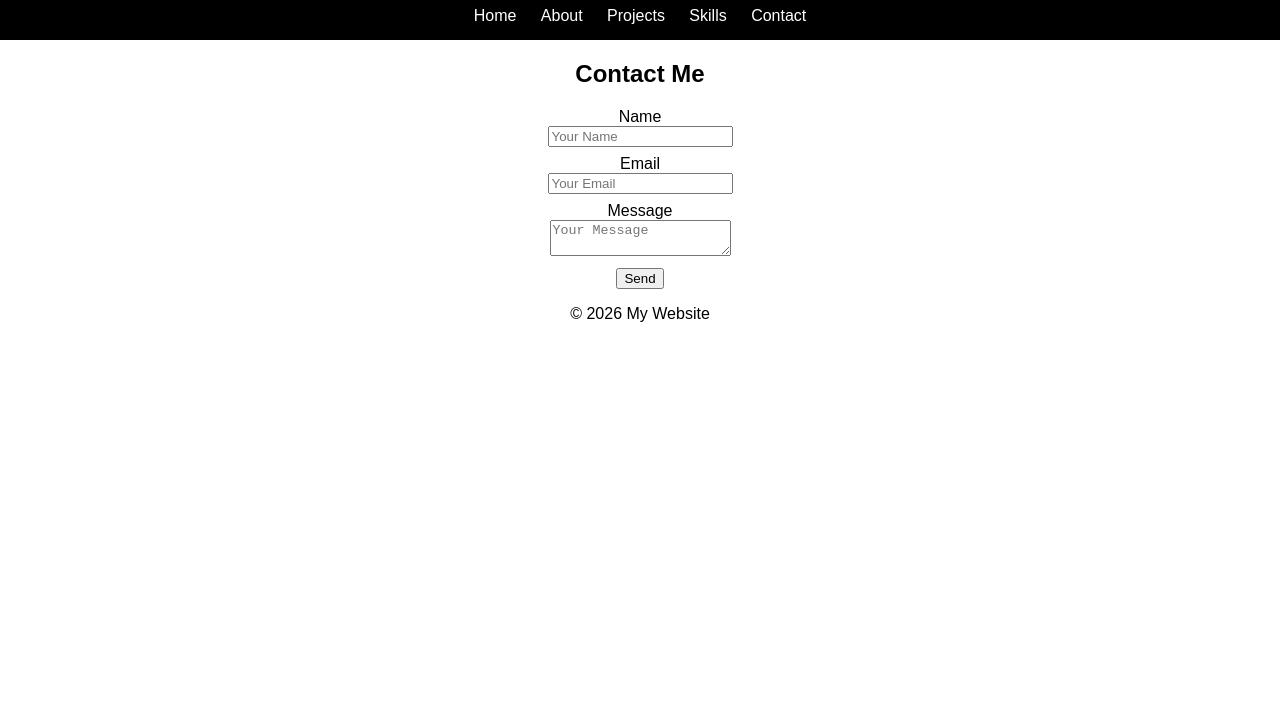
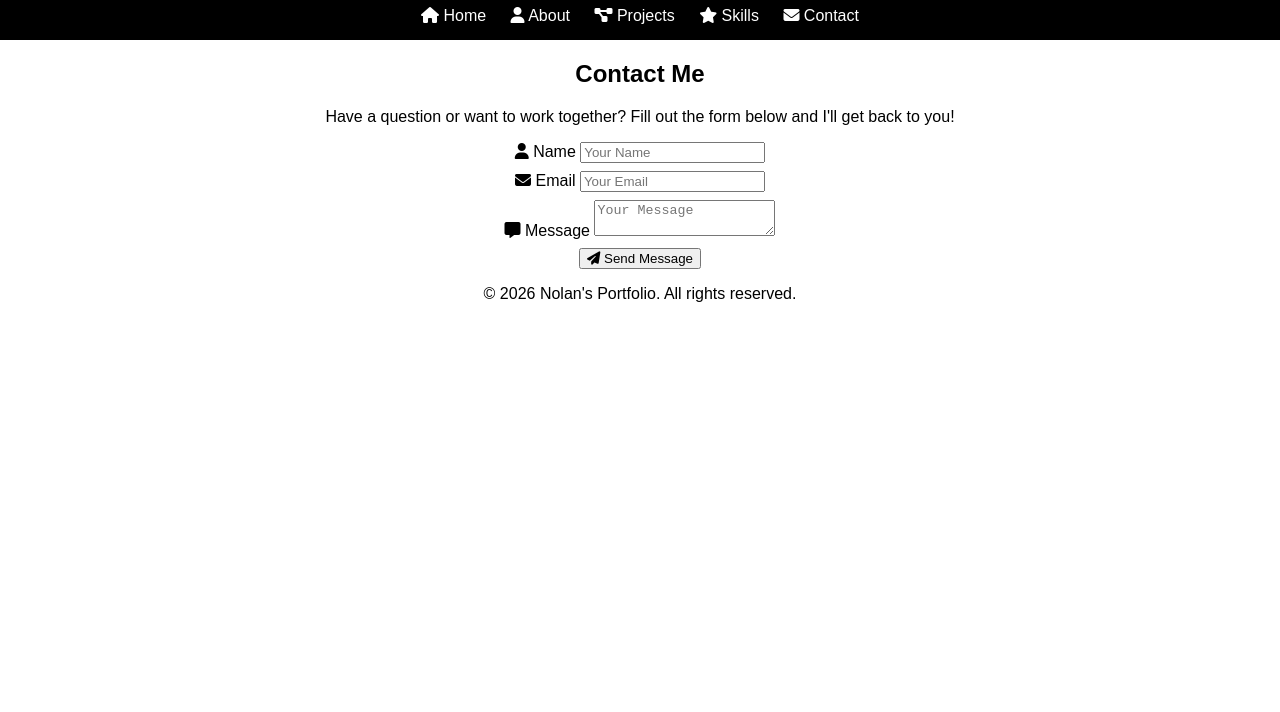
Before and after one commit to nmglick05-bot/Mywebsitetake4, a website: page public/contact.html in a window 1280 px wide. Shown: the part 88-800 px from the top of the page. Drawn offline with Linux system fonts and the light colour scheme.

Commit message:
Update contact page branding and icons

```diff
--- a/public/contact.html
+++ b/public/contact.html
@@ -3,47 +3,49 @@
 <head>
   <meta charset="UTF-8">
   <meta name="viewport" content="width=device-width, initial-scale=1.0">
-  <title>Contact | My Portfolio</title>
+  <title>Contact | Nolan's Portfolio</title>
   <link rel="stylesheet" href="/style.css">
+  <link rel="stylesheet" href="https://cdnjs.cloudflare.com/ajax/libs/font-awesome/6.5.0/css/all.min.css">
   <script src="/script.js" defer></script>
 </head>
 <body>
 
 <header>
-  <h1>My Portfolio</h1>
+  <h1><i class="fa-solid fa-code"></i> Nolan's Portfolio</h1>
   <nav>
-    <a href="/">Home</a>
-    <a href="/about">About</a>
-    <a href="/projects">Projects</a>
-    <a href="/skills">Skills</a>
-    <a href="/contact">Contact</a>
+    <a href="/"><i class="fa-solid fa-house"></i> Home</a>
+    <a href="/about"><i class="fa-solid fa-user"></i> About</a>
+    <a href="/projects"><i class="fa-solid fa-diagram-project"></i> Projects</a>
+    <a href="/skills"><i class="fa-solid fa-star"></i> Skills</a>
+    <a href="/contact"><i class="fa-solid fa-envelope"></i> Contact</a>
   </nav>
 </header>
 
 <main>
   <h2>Contact Me</h2>
+  <p>Have a question or want to work together? Fill out the form below and I'll get back to you!</p>
 
   <form onsubmit="return validateForm()" method="POST" action="/submit">
 
-    <label for="name">Name</label><br>
-    <input type="text" id="name" name="name" placeholder="Your Name"><br>
+    <label for="name"><i class="fa-solid fa-user"></i> Name</label>
+    <input type="text" id="name" name="name" placeholder="Your Name">
     <p class="error" id="nameError"></p>
 
-    <label for="email">Email</label><br>
-    <input type="email" id="email" name="email" placeholder="Your Email"><br>
+    <label for="email"><i class="fa-solid fa-envelope"></i> Email</label>
+    <input type="email" id="email" name="email" placeholder="Your Email">
     <p class="error" id="emailError"></p>
 
-    <label for="message">Message</label><br>
-    <textarea id="message" name="message" placeholder="Your Message"></textarea><br>
+    <label for="message"><i class="fa-solid fa-message"></i> Message</label>
+    <textarea id="message" name="message" placeholder="Your Message"></textarea>
     <p class="error" id="messageError"></p>
 
-    <button type="submit">Send</button>
+    <button type="submit"><i class="fa-solid fa-paper-plane"></i> Send Message</button>
 
   </form>
 </main>
 
 <footer>
-  <p>© 2026 My Website</p>
+  <p>© 2026 Nolan's Portfolio. All rights reserved.</p>
 </footer>
 
 </body>
```
